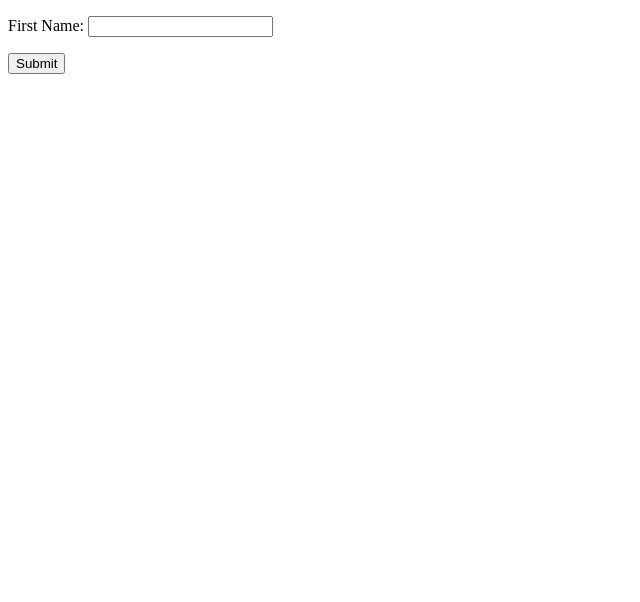
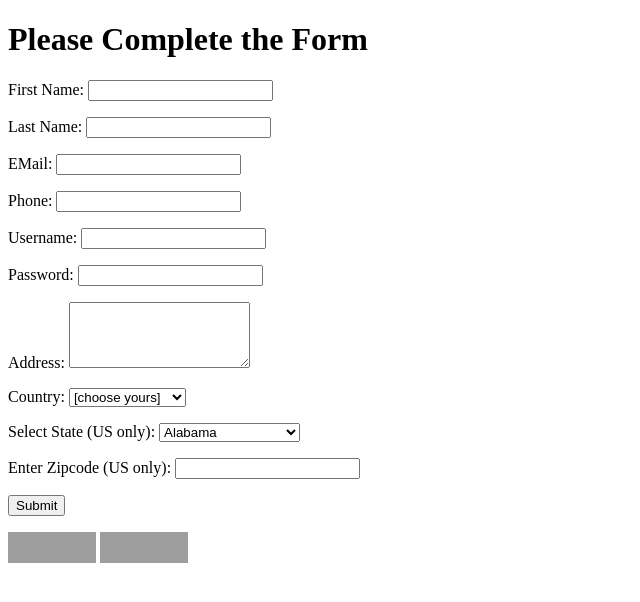
Before and after one commit to elliotcross/artifact4.html, a plain HTML site: page index.html in a window 1280 px wide. Shown: the whole page, without its empty margins (0-640 px from the left). Drawn offline with Linux system fonts and the light colour scheme; grey boxes are pictures that could not be loaded.

Commit message:
Add files via upload

```diff
--- a/index.html
+++ b/index.html
@@ -3,26 +3,118 @@
     <head>
         <meta name="description" content="Artifact 04 - Contact Us">
         <meta charset="utf-8">
-        <link rel="stylesheet" type="text/css" href="art4.css" />
+        <link rel="stylesheet" type="text/css" href="art4.css">
         <title>Artifact 04</title>
-        <script src="gen_validatorv4.js" type="text/javascript"></script>
+		<script src="temp_validator.js"></script>
     </head>
     <body>
-        <form id="myform" action="ty.html" onsubmit="isValid();">
-            <p>
-                <label for='FirstName'>First Name:</label>
-                <input type="text" id="FirstName" name="FirstName" />
-            </p>
-            <div class="warning" id="fname"></div>
+		<header>
+		<h1>Please Complete the Form</h1>
+		</header>
+		<div id="errormsgs"></div>
+		<form action="thankyou.html"  method="post"  name="myForm" onsubmit="return validateForm();"><p>
+			<label for="FirstName">First Name:</label>
+			<input type="text" id="FirstName" name="FirstName"></p>
+			<p>
+			<label for="LastName">Last Name:</label>
+			<input type="text" id="LastName" name="LastName"></p>
+			<p>
+			<label for="EMail">EMail:</label>
+			<input type="text" id="EMail" name="EMail"></p>
+			<p>
+			<label for="Phone">Phone:</label>
+			<input type="text" id="Phone" name="Phone"></p>
+			<p>
+			<label for="Username">Username:</label>
+			<input type="text" id="Username" name="Username"></p>
+			<p>
+			<label for="Password">Password:</label>
+			<input type="password" id="Password" name="Password"></p>
+			<p>
+			<label for="Address">Address:</label>
+			<textarea cols="20" rows="4" id="Address" name="Address"></textarea></p>
+			<p>
+			<label for="Country">Country:</label>
+			<select id="Country"  name="Country">
+				<option value="000" selected="selected">[choose yours]</option>
+				<option value="001">Argentina</option>
+				<option value="002">Canada</option>
+				<option value="003">France</option>
+				<option value="004">Germany</option>
+				<option value="005">India</option>
+				<option value="006">Ireland</option>
+				<option value="007">Japan</option>
+				<option value="008">Mexico</option>
+				<option value="009">Peru</option>
+				<option value="010">United Kingdom</option>
+				<option value="011">United States</option>
+			</select></p>
+			<p>
+			<label for="State">Select State (US only):</label>
+			<select id="State" name="State">
+				<option value="AL">Alabama</option>
+				<option value="AK">Alaska</option>
+				<option value="AZ">Arizona</option>
+				<option value="AR">Arkansas</option>
+				<option value="CA">California</option>
+				<option value="CO">Colorado</option>
+				<option value="CT">Connecticut</option>
+				<option value="DE">Delaware</option>
+				<option value="DC">District Of Columbia</option>
+				<option value="FL">Florida</option>
+				<option value="GA">Georgia</option>
+				<option value="HI">Hawaii</option>
+				<option value="ID">Idaho</option>
+				<option value="IL">Illinois</option>
+				<option value="IN">Indiana</option>
+				<option value="IA">Iowa</option>
+				<option value="KS">Kansas</option>
+				<option value="KY">Kentucky</option>
+				<option value="LA">Louisiana</option>
+				<option value="ME">Maine</option>
+				<option value="MD">Maryland</option>
+				<option value="MA">Massachusetts</option>
+				<option value="MI">Michigan</option>
+				<option value="MN">Minnesota</option>
+				<option value="MS">Mississippi</option>
+				<option value="MO">Missouri</option>
+				<option value="MT">Montana</option>
+				<option value="NE">Nebraska</option>
+				<option value="NV">Nevada</option>
+				<option value="NH">New Hampshire</option>
+				<option value="NJ">New Jersey</option>
+				<option value="NM">New Mexico</option>
+				<option value="NY">New York</option>
+				<option value="NC">North Carolina</option>
+				<option value="ND">North Dakota</option>
+				<option value="OH">Ohio</option>
+				<option value="OK">Oklahoma</option>
+				<option value="OR">Oregon</option>
+				<option value="PA">Pennsylvania</option>
+				<option value="RI">Rhode Island</option>
+				<option value="SC">South Carolina</option>
+				<option value="SD">South Dakota</option>
+				<option value="TN">Tennessee</option>
+				<option value="TX">Texas</option>
+				<option value="UT">Utah</option>
+				<option value="VT">Vermont</option>
+				<option value="VA">Virginia</option>
+				<option value="WA">Washington</option>
+				<option value="WV">West Virginia</option>
+				<option value="WI">Wisconsin</option>
+				<option value="WY">Wyoming</option>
+			</select></p>
+			<p>
+			<label for="Zipcode">Enter Zipcode (US only):</label>
+			<input type="text" name="Zipcode" id="Zipcode"></p>
 
-            <p>
-                <input type="submit" id="submit" name="submit" value="Submit">
-            </p>
+			<input type="submit" name="submit" value="Submit">
+		</form>
 
-            <div class="warning" id="submiterror"></div>
+		<footer><p><a href="http://validator.w3.org/check?uri=referer"><img src="http://www.w3.org/Icons/valid-xhtml10" alt="Valid XHTML 1.0 Strict" height="31" width="88"></a>
+		<a href="http://jigsaw.w3.org/css-validator/check/referer"><img style="border:0;width:88px;height:31px"
+		src="http://jigsaw.w3.org/css-validator/images/vcss-blue" alt="Valid CSS!"></a>
+	</p></footer>
+    </body>
 
-        </form>
-
-        <script src="validator.js" type="text/javascript"></script>
-    </body>
 </html>
```
